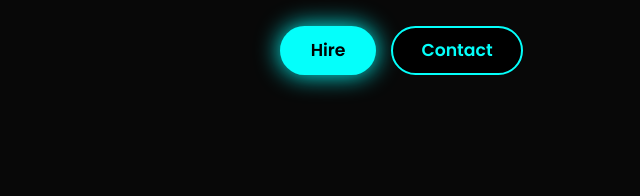
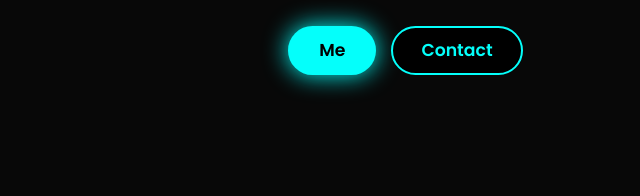
Before and after one commit to Hapitt/Portofolio, a plain HTML site: page index.html in a window 1280 px wide. Shown: the part 526-722 px from the top of the page, 139-779 px from the left. Drawn offline with nearby package versions, Linux system fonts and the light colour scheme.

```diff
--- a/index.html
+++ b/index.html
@@ -67,7 +67,7 @@
 
             <!-- Formalitas  -->
             <div class="btn-group">
-                <a href="" class="btn">Hire</a>
+                <a href="#about" class="btn">Me</a>
                 <a href="#contact" class="btn">Contact</a>
             </div>
 
```
